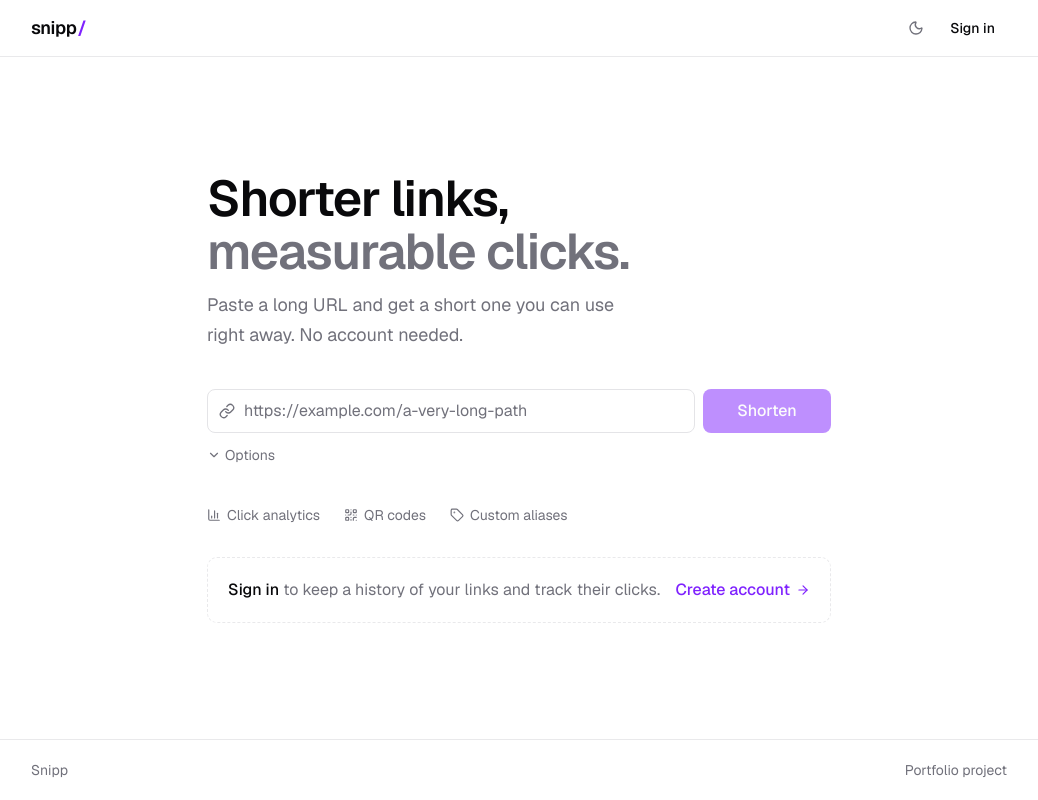
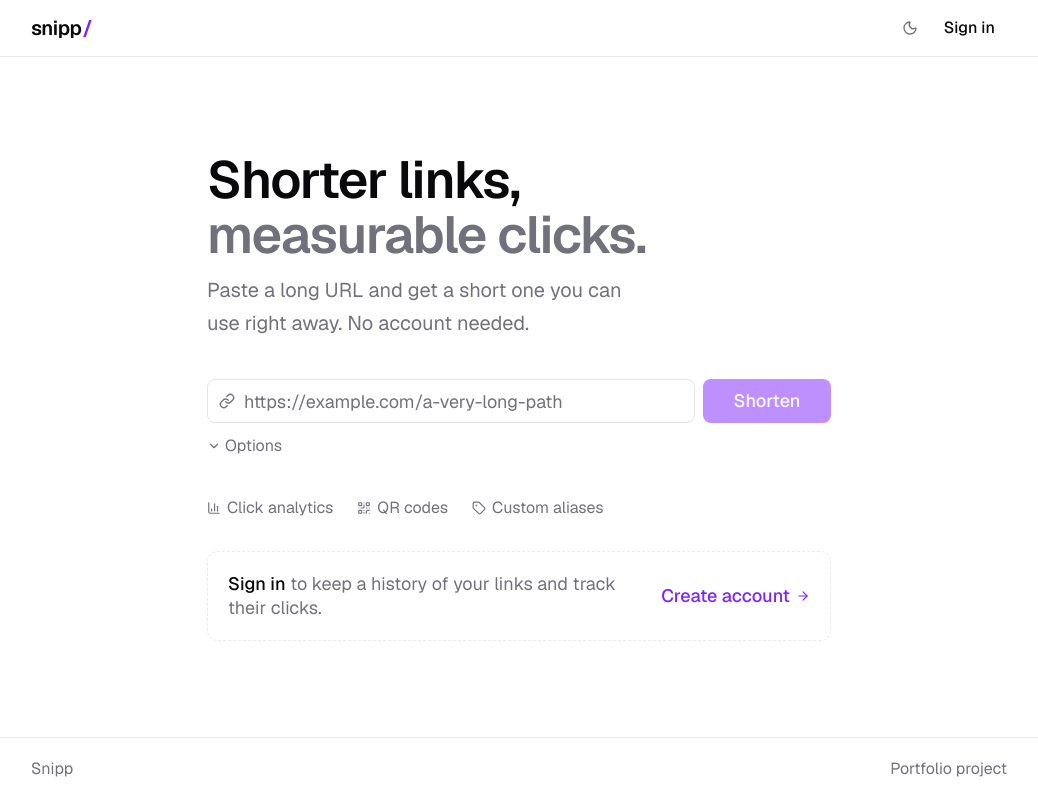
Before and after one commit to iamKinosuke/snipp, a Next.js app in the folder apps/frontend/: page / in a window 1280 px wide. Shown: the whole page, without its empty margins (121-1159 px from the left). Built offline with nearby package versions, Linux system fonts and the light colour scheme; no server answers.

Commit message:
Scale type up again with text-xs at 16px

```diff
--- a/apps/frontend/src/app/globals.css
+++ b/apps/frontend/src/app/globals.css
@@ -94,25 +94,25 @@
   --radius-lg: calc(var(--radius) + 2px);
   --radius-xl: calc(var(--radius) + 6px);
 
-  --text-2xs: 0.75rem; /* 12px */
-  --text-2xs--line-height: calc(1 / 0.75);
-  --text-xs: 0.875rem; /* 14px */
-  --text-xs--line-height: calc(1.25 / 0.875);
-  --text-sm: 1rem; /* 16px */
-  --text-sm--line-height: calc(1.5 / 1);
-  --text-base: 1.125rem; /* 18px */
-  --text-base--line-height: calc(1.75 / 1.125);
-  --text-lg: 1.25rem; /* 20px */
-  --text-lg--line-height: calc(1.875 / 1.25);
-  --text-xl: 1.375rem; /* 22px */
-  --text-xl--line-height: calc(2 / 1.375);
-  --text-2xl: 1.625rem; /* 26px */
-  --text-2xl--line-height: calc(2.125 / 1.625);
-  --text-3xl: 2rem; /* 32px */
-  --text-3xl--line-height: calc(2.375 / 2);
-  --text-4xl: 2.375rem; /* 38px */
+  --text-2xs: 0.875rem; /* 14px */
+  --text-2xs--line-height: calc(1.25 / 0.875);
+  --text-xs: 1rem; /* 16px */
+  --text-xs--line-height: calc(1.375 / 1);
+  --text-sm: 1.125rem; /* 18px */
+  --text-sm--line-height: calc(1.5 / 1.125);
+  --text-base: 1.25rem; /* 20px */
+  --text-base--line-height: calc(1.75 / 1.25);
+  --text-lg: 1.375rem; /* 22px */
+  --text-lg--line-height: calc(1.875 / 1.375);
+  --text-xl: 1.5rem; /* 24px */
+  --text-xl--line-height: calc(2 / 1.5);
+  --text-2xl: 1.75rem; /* 28px */
+  --text-2xl--line-height: calc(2.25 / 1.75);
+  --text-3xl: 2.125rem; /* 34px */
+  --text-3xl--line-height: calc(2.5 / 2.125);
+  --text-4xl: 2.5rem; /* 40px */
   --text-4xl--line-height: 1.1;
-  --text-5xl: 3.125rem; /* 50px */
+  --text-5xl: 3.25rem; /* 52px */
   --text-5xl--line-height: 1.05;
 }
 
```
